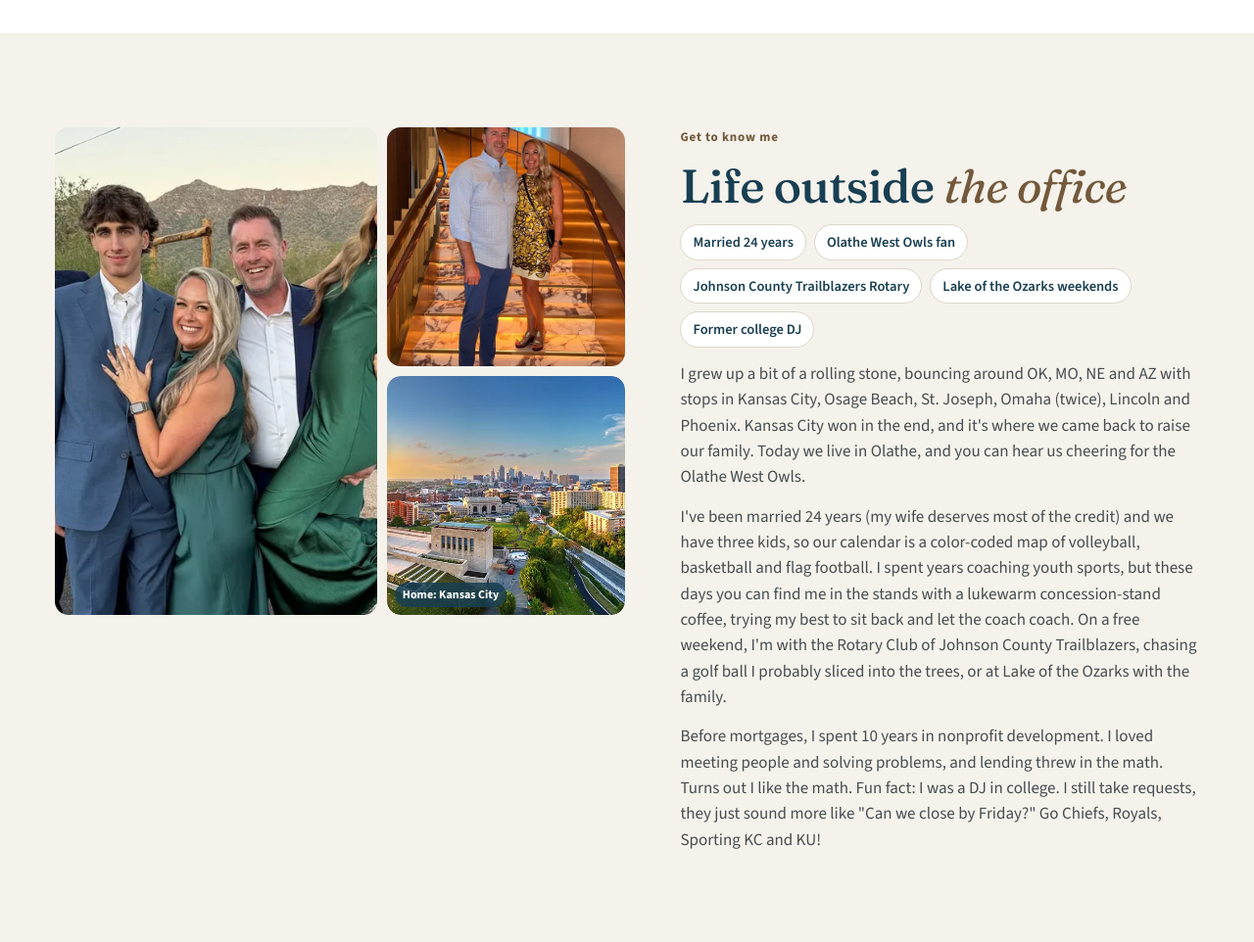
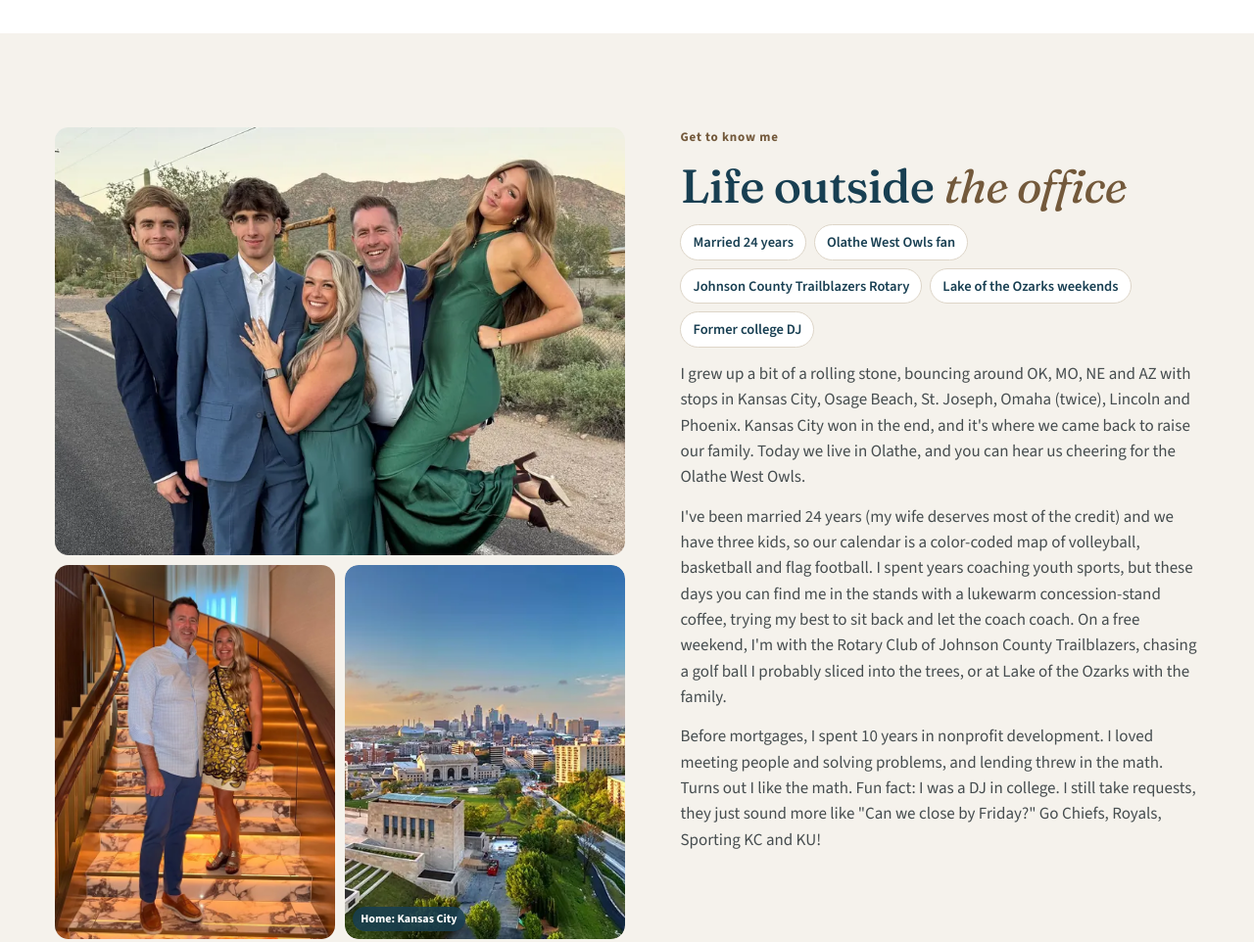
Before and after one commit to jrobinson2226-hub/jasons-phm-site, a plain HTML site: page index.html in a window 1280 px wide. Shown: the part 9740-10702 px from the top of the page at 98% size. Drawn offline with nearby package versions, Linux system fonts and the light colour scheme; no server answers.

Commit message:
Add files via upload

```diff
--- a/index.html
+++ b/index.html
@@ -536,11 +536,11 @@ sup{font-size:.6em;line-height:0}
 .story{background:var(--ivory)}
 .story-grid{display:grid;gap:24px}
 @media (min-width:1000px){.story-grid{grid-template-columns:minmax(0,1.1fr) minmax(0,1fr);gap:56px;align-items:start}}
-.collage{display:grid;grid-template-columns:1.35fr 1fr;grid-template-rows:auto auto;gap:10px;margin:0}
+.collage{display:grid;grid-template-columns:1fr 1fr;grid-template-rows:auto auto;gap:10px;margin:0}
 .collage img{width:100%;height:100%;object-fit:cover;display:block;border-radius:var(--r)}
-.collage .a{grid-row:1/span 2;aspect-ratio:3/4}
-.collage .b{aspect-ratio:1/1}
-.collage .c{aspect-ratio:1/1;background:var(--ivory-2)}
+.collage .a{grid-column:1/span 2;aspect-ratio:4/3}
+.collage .b{aspect-ratio:3/4}
+.collage .c{position:absolute;inset:0;background:var(--ivory-2)}
 .collage .c-wrap{position:relative;border-radius:var(--r);overflow:hidden}
 .collage .c-wrap span{position:absolute;left:8px;bottom:8px;background:rgba(24,63,82,.85);color:#fff;font-size:12px;font-weight:700;padding:3px 8px;border-radius:999px}
 .facts-chips{display:flex;flex-wrap:wrap;gap:8px;list-style:none;margin:0;padding:0}
@@ -1017,7 +1017,7 @@ footer a{color:#F5F2EC}
 <section class="story" id="family" aria-labelledby="family-title">
   <div class="wrap story-grid">
     <figure class="collage">
-      <img class="a" src="img/family-800.webp" srcset="img/family-800.webp 800w, img/family-1400.webp 1400w" sizes="(max-width:1000px) 58vw, 32vw" width="800" height="600" alt="Jason Robinson with his wife and three kids" loading="lazy">
+      <img class="a" src="img/family-800.webp" srcset="img/family-800.webp 800w, img/family-1400.webp 1400w" sizes="(max-width:1000px) 94vw, 620px" width="800" height="600" alt="Jason Robinson with his wife and three kids" loading="lazy">
       <img class="b" src="img/couple-600.webp" width="600" height="800" alt="Jason Robinson and his wife" loading="lazy">
       <div class="c-wrap"><img class="c" src="img/kc-skyline-600.webp" srcset="img/kc-skyline-600.webp 600w, img/kc-skyline-900.webp 900w" sizes="(max-width:1000px) 40vw, 22vw" width="600" height="472" alt="The Liberty Memorial, Union Station and the downtown Kansas City skyline at sunset" loading="lazy"><span>Home: Kansas City</span></div>
     </figure>
```
